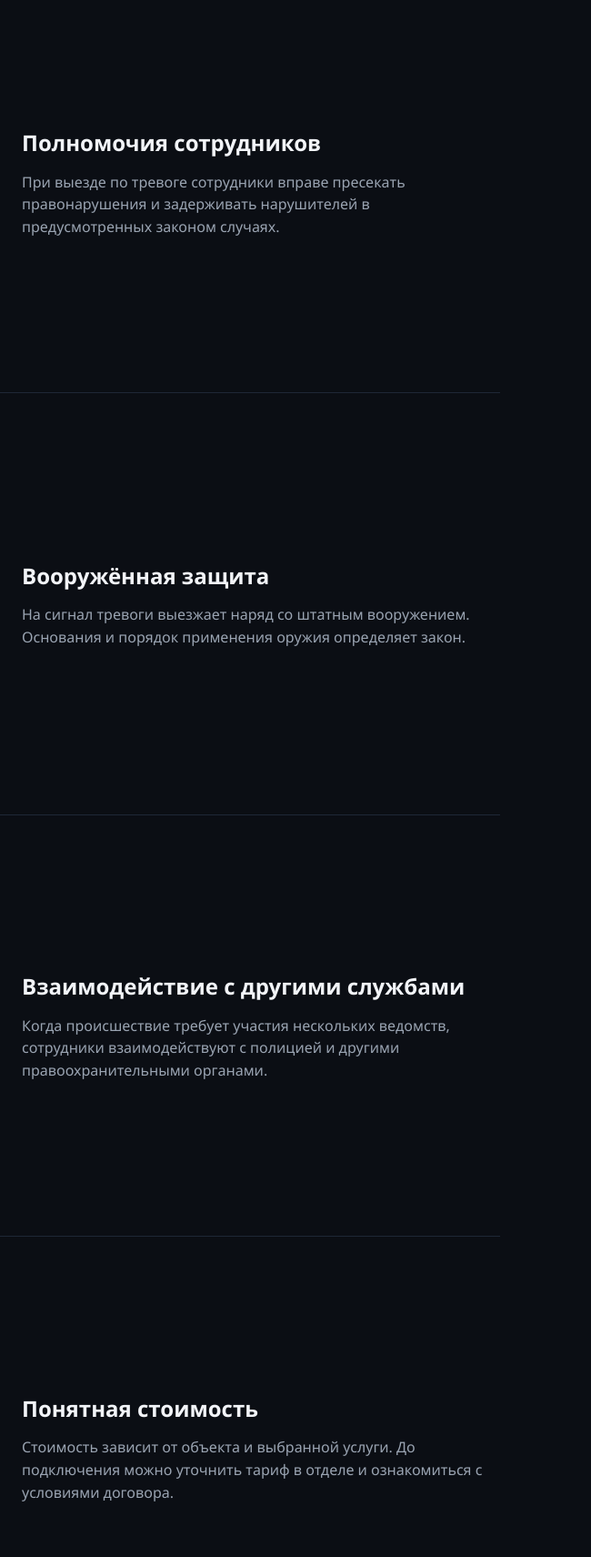
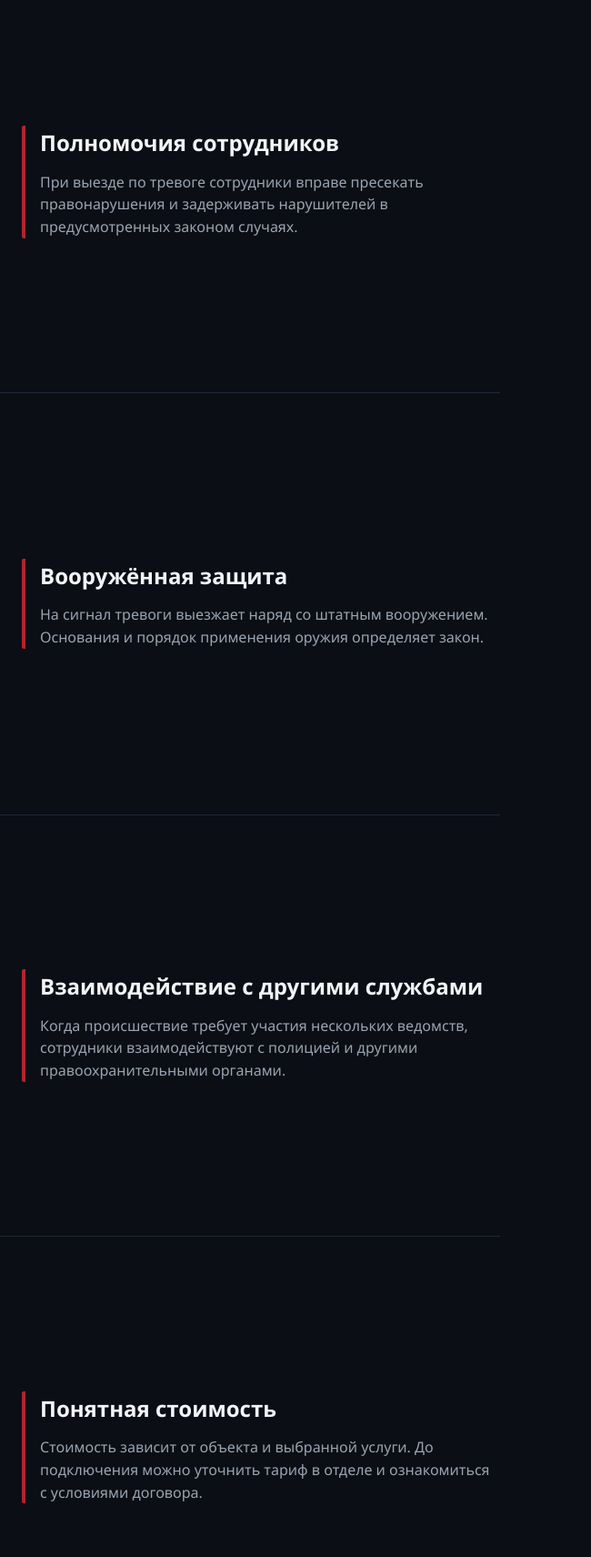
Before and after one commit to weteranchik31-ai/rosgvardia-himki-ovo, a plain HTML site: page index.html in a window 1280 px wide. Shown: the part 3066-4777 px from the top of the page at 91% size, 630-1280 px from the left. Drawn offline with Linux system fonts and the light colour scheme.

Commit message:
Красные палочки в блоках преимуществ

```diff
--- a/index.html
+++ b/index.html
@@ -126,6 +126,8 @@ h2.sec-h{font-size:clamp(26px,4vw,40px);font-weight:800;line-height:1.12;letter-
 .adv-media svg{width:70px;height:70px;opacity:.35}
 h3.adv-h{font-size:24px;font-weight:800;margin-bottom:12px}
 .adv-t{color:var(--muted);font-size:16px;max-width:520px}
+.adv-txt{border-left:4px solid var(--red);border-radius:2px;padding-left:16px}
+.adv-txt .adv-h{margin-top:0}
 
 /* ===== CONTACT ===== */
 #kontakty .sec-sub{margin-bottom:26px}
@@ -342,7 +344,7 @@ footer{border-top:1px solid var(--line);padding:22px 0;background:#080a0f}
       <div class="adv-media">
         <img src="photo3.jpg" alt="Государственная надёжность" onerror="this.style.display='none'">
       </div>
-      <div>
+      <div class="adv-txt">
         <h3 class="adv-h">Государственная надёжность</h3>
         <p class="adv-t">Вневедомственная охрана входит в состав Росгвардии. За охрану подключённого объекта отвечает государственное подразделение.</p>
       </div>
@@ -352,7 +354,7 @@ footer{border-top:1px solid var(--line);padding:22px 0;background:#080a0f}
       <div class="adv-media">
         <img src="photo4.jpg" alt="Профессиональная подготовка" onerror="this.style.display='none'">
       </div>
-      <div>
+      <div class="adv-txt">
         <h3 class="adv-h">Профессиональная подготовка</h3>
         <p class="adv-t">Сотрудники проходят отбор и специальную подготовку. На занятиях они регулярно отрабатывают действия при поступлении сигнала тревоги.</p>
       </div>
@@ -362,7 +364,7 @@ footer{border-top:1px solid var(--line);padding:22px 0;background:#080a0f}
       <div class="adv-media">
         <img src="photo5.jpg" alt="Полномочия сотрудников" onerror="this.style.display='none'">
       </div>
-      <div>
+      <div class="adv-txt">
         <h3 class="adv-h">Полномочия сотрудников</h3>
         <p class="adv-t">При выезде по тревоге сотрудники вправе пресекать правонарушения и задерживать нарушителей в предусмотренных законом случаях.</p>
       </div>
@@ -372,7 +374,7 @@ footer{border-top:1px solid var(--line);padding:22px 0;background:#080a0f}
       <div class="adv-media">
         <img src="photo7.jpg" alt="Вооружённая защита" onerror="this.style.display='none'">
       </div>
-      <div>
+      <div class="adv-txt">
         <h3 class="adv-h">Вооружённая защита</h3>
         <p class="adv-t">На сигнал тревоги выезжает наряд со штатным вооружением. Основания и порядок применения оружия определяет закон.</p>
       </div>
@@ -382,7 +384,7 @@ footer{border-top:1px solid var(--line);padding:22px 0;background:#080a0f}
       <div class="adv-media">
         <img src="photo6.jpg" alt="Взаимодействие с другими службами" onerror="this.style.display='none'">
       </div>
-      <div>
+      <div class="adv-txt">
         <h3 class="adv-h">Взаимодействие с другими службами</h3>
         <p class="adv-t">Когда происшествие требует участия нескольких ведомств, сотрудники взаимодействуют с полицией и другими правоохранительными органами.</p>
       </div>
@@ -392,7 +394,7 @@ footer{border-top:1px solid var(--line);padding:22px 0;background:#080a0f}
       <div class="adv-media">
         <img src="photo8.jpg" alt="Понятная стоимость" onerror="this.style.display='none'">
       </div>
-      <div>
+      <div class="adv-txt">
         <h3 class="adv-h">Понятная стоимость</h3>
         <p class="adv-t">Стоимость зависит от объекта и выбранной услуги. До подключения можно уточнить тариф в отделе и ознакомиться с условиями договора.</p>
       </div>
```
